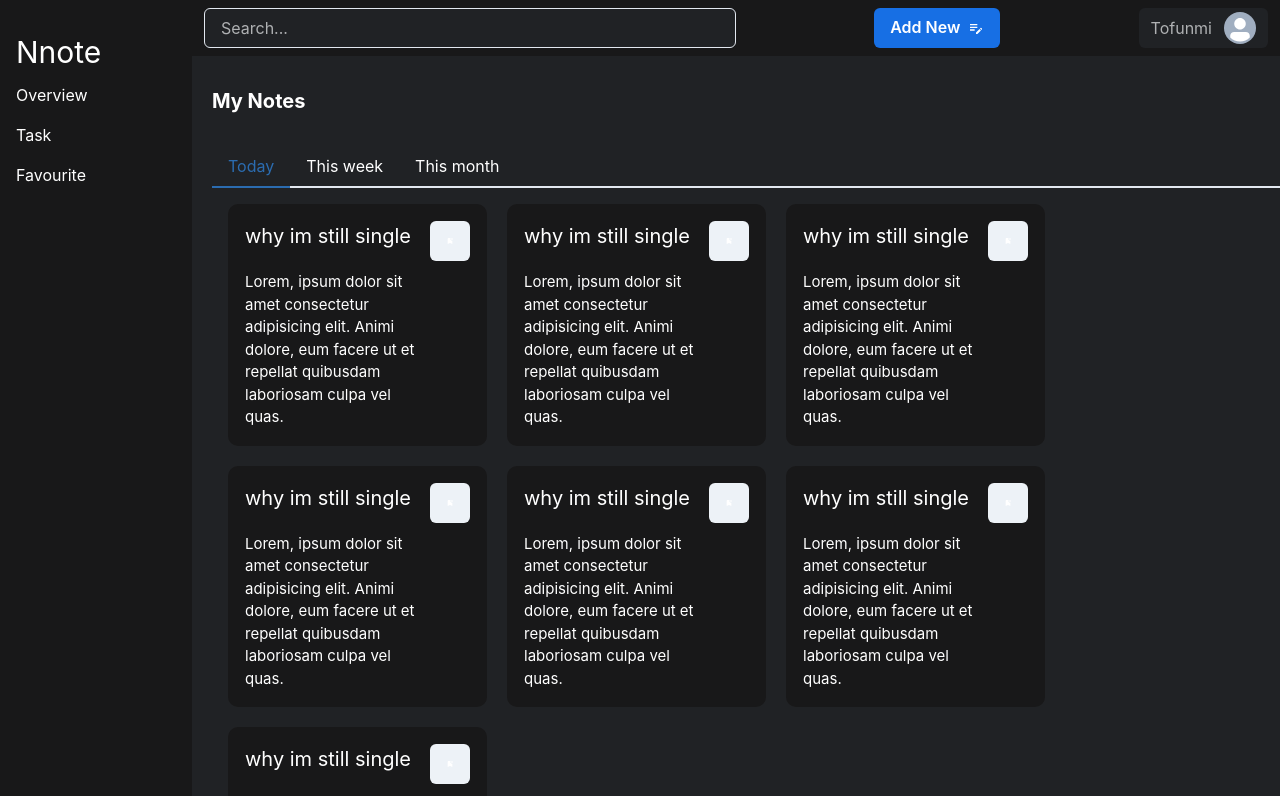
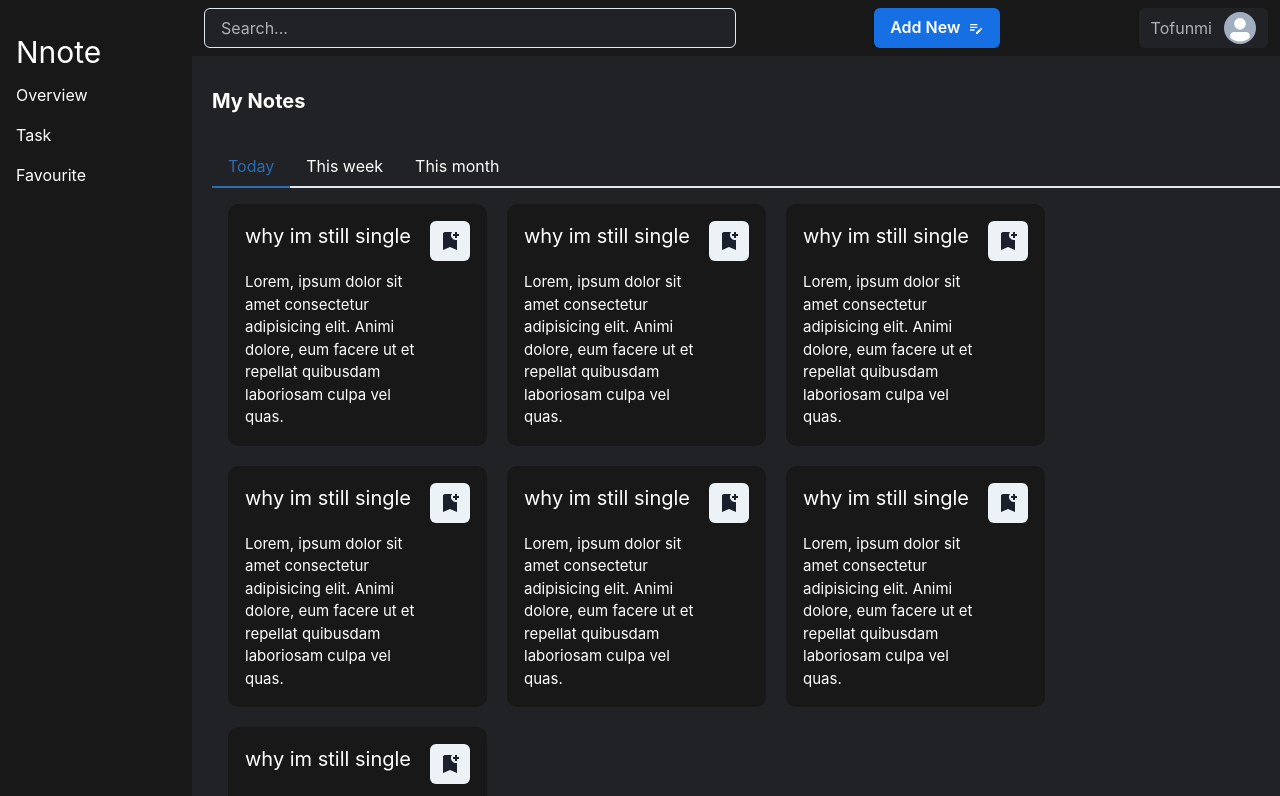
Before and after one commit to devtofunmi/Nnote, a React (Vite) app: page /dashboard in a window 1280 px wide. Shown: the top 796 px of the page. Built offline with nearby package versions, Linux system fonts and the light colour scheme.

Commit message:
wrap text around the icon

```diff
--- a/src/components/NoteCard.jsx
+++ b/src/components/NoteCard.jsx
@@ -19,7 +19,9 @@ const NoteCard = () => {
           </Text>
         </Box>
         <Button>
-          <MdBookmarkAdd fontSize={["50px", "100px"]} color={"white"} />
+          <Text fontSize={"2xl"}>
+            <MdBookmarkAdd />
+          </Text>
         </Button>
       </Flex>
     </Box>
```
